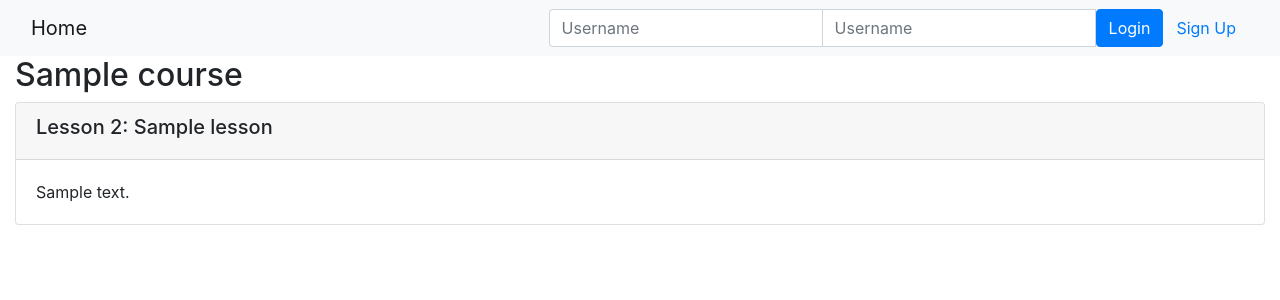
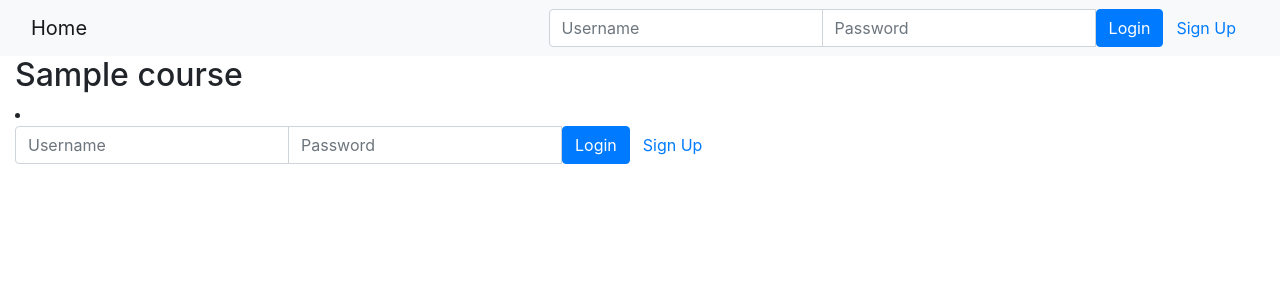
Before and after one commit to priya270497/django_model, a Django app: page /onlinecourse/1/ in a window 1280 px wide. Shown: the top 300 px of the page. Run offline with Django 3.2, Linux system fonts and the light colour scheme; tables that the repository leaves empty hold one stand-in row (values such as "Sample post"); some libraries are stand-ins or nearby versions.

Commit message:
Update course_detail_bootstrap.html

```diff
--- a/onlinecourse/templates/onlinecourse/course_detail_bootstrap.html
+++ b/onlinecourse/templates/onlinecourse/course_detail_bootstrap.html
@@ -1,12 +1,16 @@
 <!DOCTYPE html>
 <html lang="en">
 <head>
+
+    <meta charset="UTF-8">
+    <meta name="viewport" content="width=device-width, initial-scale=1">
     {% load static %}
-    <link rel="stylesheet" href="https://maxcdn.bootstrapcdn.com/bootstrap/4.5.2/css/bootstrap.min.css">
-    <script src="https://ajax.googleapis.com/ajax/libs/jquery/3.5.1/jquery.min.js"></script>
-    <script src="https://cdnjs.cloudflare.com/ajax/libs/popper.js/1.16.0/umd/popper.min.js"></script>
-    <script src="https://maxcdn.bootstrapcdn.com/bootstrap/4.5.2/js/bootstrap.min.js"></script>
-    <meta charset="UTF-8">
+    <link rel="stylesheet" href="https://maxcdn.bootstrapcdn.com/bootstrap/4.3.1/css/bootstrap.min.css">
+    <link rel="stylesheet" href="https://cdn.jsdelivr.net/npm/bootstrap@4.6.1/dist/css/bootstrap.min.css">
+    <script src="https://cdn.jsdelivr.net/npm/jquery@3.6.0/dist/jquery.slim.min.js"></script>
+    <script src="https://cdn.jsdelivr.net/npm/popper.js@1.16.1/dist/umd/popper.min.js"></script>
+    <script src="https://cdn.jsdelivr.net/npm/bootstrap@4.6.1/dist/js/bootstrap.bundle.min.js"></script>
+
 </head>
 
 <body>
@@ -28,7 +32,7 @@
                         {% csrf_token %}
                         <div class="input-group">
                             <input type="text" class="form-control" placeholder="Username" name="username" >
-                            <input type="password" class="form-control" placeholder="Username" name="psw" >
+                            <input type="password" class="form-control" placeholder="Password" name="psw" >
                             <button class="btn btn-primary" type="submit">Login</button>
                             <a class="btn btn-link" href="{% url 'onlinecourse:registration' %}">Sign Up</a>
                         </div>
@@ -43,34 +47,57 @@
     <div class="container-fluid">
             <h2>{{ course.name }}</h2>
             <div class="card-columns-vertical">
+                {% if user.is_authenticated %}
                     {% for lesson in course.lesson_set.all %}
                         <div class="card mt-1">
-                    <div class="card-header"><h5>Lesson {{ lesson.order|add:1 }}: {{ lesson.title }}</h5></div>
-                    <div class="card-body">{{ lesson.content }}</div>
+                            <div class="card-header"><h5>Lesson {{lesson.order}}: {{lesson.title}}</h5></div>
+
+                            <div class="card-body">{{lesson.content}}</div>
                         </div>
+
                     {% endfor %}
-        </div>
-        {% if user.is_authenticated %}
-        <div id="exam" class="collapse">
-            <form id="questionform" action="{% url 'onlinecourse:submit_exam' %}" method="post">
+                    <button id="exam" style="width:100%;" type="button" class="btn btn-primary" data-toggle="collapse" data-target="#exam_form" style="margin:10px;">Start Exam</button>
+
+                    <div id="exam_form" class="collapse">
+                        <form id="questionform" action="submit/" method="post">
+                            {% for lesson in course.lesson_set.all %}
+                                {% for question in lesson.question_set.all %}
+                                    <div class="card mt-1">
+                                        <div class="card-header"><h5>{{ question.text}}</h5></div>
                                         {% csrf_token %}
-                {% for question in course.questions.all %}
-                    <div class="card mt-1">
-                        <div class="card-header"><h5>{{ question.question_text }}</h5></div>
                                             <div class="form-group">
-                            {% for choice in question.choices.all %}
+
+                                                {% for choice in question.choice_set.all %}
                                                 <div class="form-check">
-                                    <input class="form-check-input" type="checkbox" name="choice_{{ choice.id }}" id="{{ choice.id }}" value="{{ choice.id }}">
-                                    <label class="form-check-label" for="{{ choice.id }}">{{ choice.choice_text }}</label>
+                                                    <label style="padding:10px;" class="form-check-label">
+                                                        <input  type="checkbox" name="choice_{{choice.id}}" class="form-check-input" id="{{choice.id}}" value="{{choice.id}}">{{ choice.choice_text }}
+                                                    </label>
                                                 </div>
                                                 {% endfor %}
                                             </div>
                                     </div>
                                 {% endfor %}
-                <button class="btn btn-success btn-block" type="submit">Submit</button>
+                            {% endfor %}
+                            <input class="btn btn-success btn-block" type="submit" value="Submit">
                         </form>
                     </div>
+
+
+                {% else %}
+                    <li>
+                        <form class="form-inline" action="{% url 'onlinecourse:login' %}" method="post">
+                            {% csrf_token %}
+                            <div class="input-group">
+                                <input type="text" class="form-control" placeholder="Username" name="username" >
+                                <input type="password" class="form-control" placeholder="Password" name="psw" >
+                                <button class="btn btn-primary" type="submit">Login</button>
+                                <a class="btn btn-link" href="{% url 'onlinecourse:registration' %}">Sign Up</a>
+                            </div>
+                        </form>
+                    </li>
                 {% endif %}
+            </div>
+
     </div>
 </body>
 </html>
```
Lines whose indentation alone changed are shown as unchanged.
